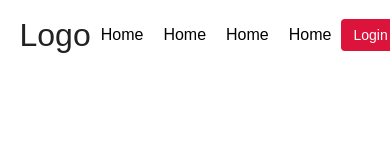
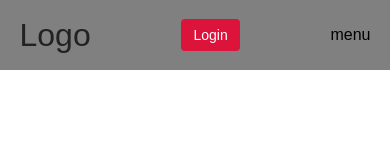
Before and after one commit to Abdurasul09/myproject, a plain HTML site: page index.html in a window 390 px wide. Drawn offline with Linux system fonts and the light colour scheme.

Commit message:
header style 2

```diff
--- a/index.html
+++ b/index.html
@@ -21,6 +21,9 @@
 				<li><a href="#"></a>Home</li>
 			</ul>
 			<a href="#" class="btn">Login</a>
+			<span class="menu">
+				menu
+			</span>
 		</div>
 	</div>
 	</header>
--- a/style.css
+++ b/style.css
@@ -21,6 +21,7 @@ body{
 	display: flex;
 	align-items: center;
 	width: 100%;
+	background-color: gray;
 }
 .logo{
 	font-size: 2rem;
@@ -43,9 +44,24 @@ body{
 }
 
 
+.menu{
+	display: none;
+}
+
+
 .btn{
 	background: crimson;
 	color: #fff;
 	padding: 8px 12px;
 	border-radius: 4px;
 }
+
+@media (max-width: 576px){
+	.content ul{
+		display: none;
+	}
+
+	.menu{
+		display: block;
+	}
+}
```
